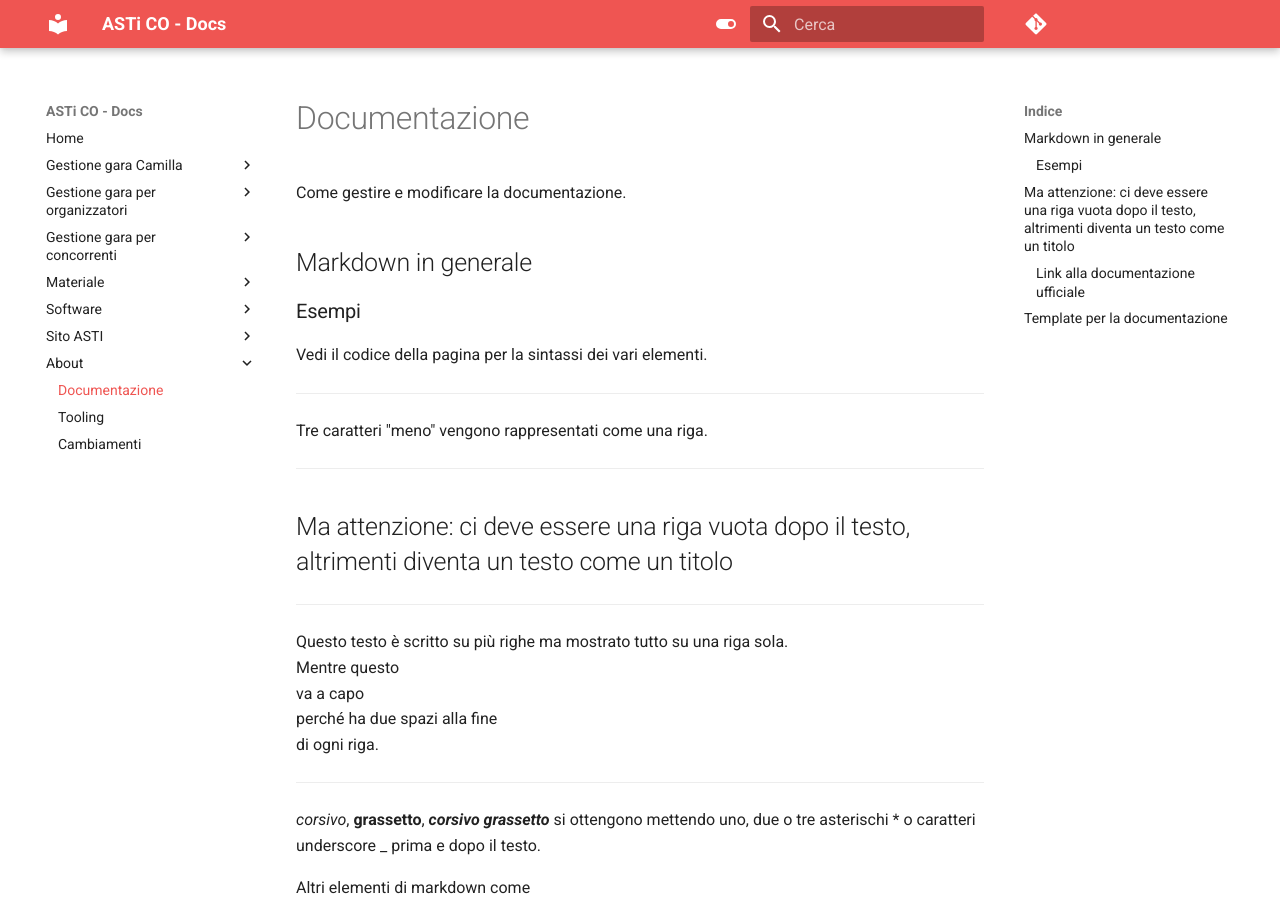
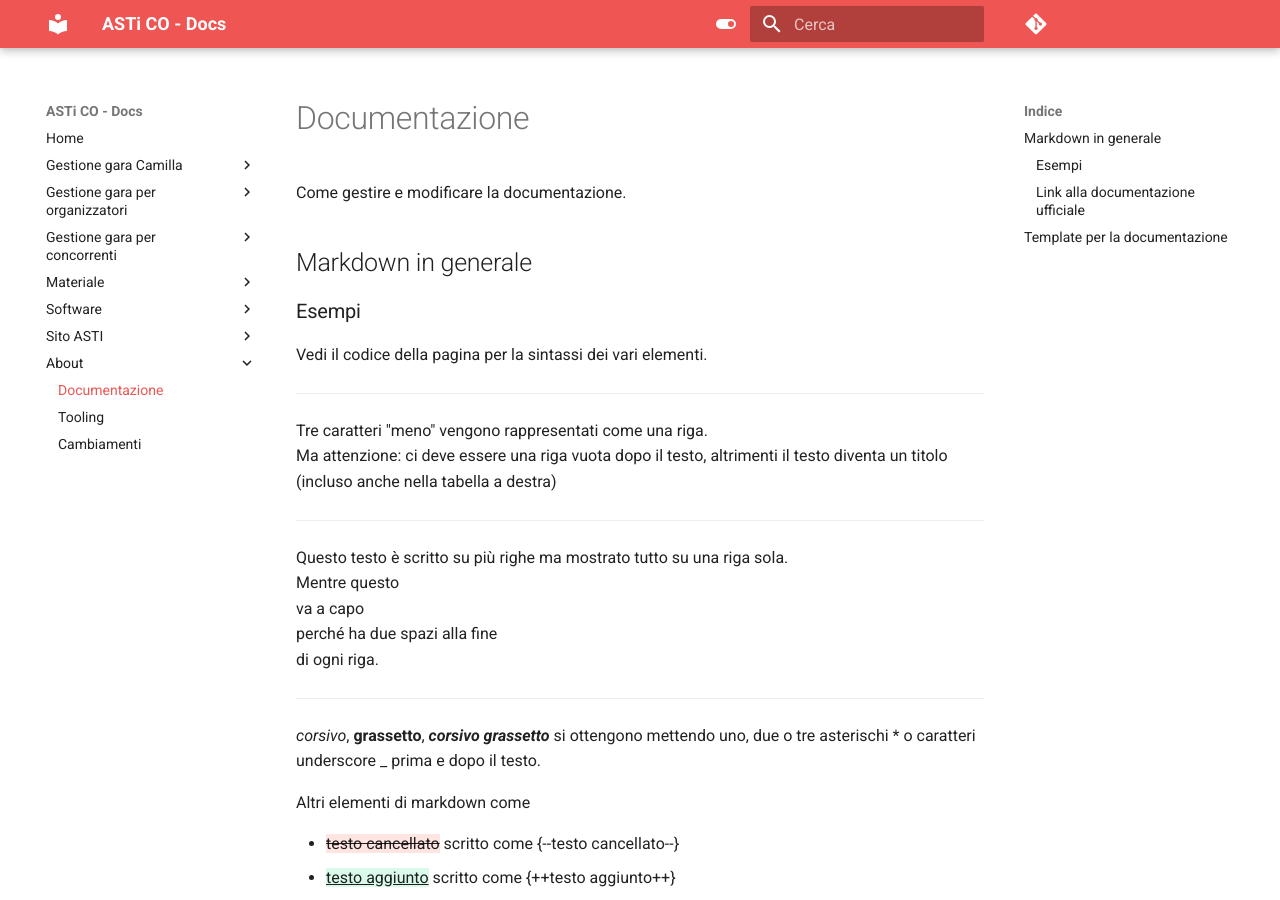
Before and after one commit to asti-co/doc, an MkDocs documentation site: the page built from docs/about/documentazione.md, in a window 1280 px wide and 900 px high. Built offline with MkDocs 1.6.1 and Material for MkDocs 9.7.7, drawn with Linux system fonts in a browser that asks for light colours; comment, search, counter and statistics services are not loaded.

Commit message:
Correzione ---

```diff
--- a/docs/about/documentazione.md
+++ b/docs/about/documentazione.md
@@ -8,10 +8,7 @@ Vedi il codice della pagina per la sintassi dei vari elementi.
 
 ---
 Tre caratteri "meno" vengono rappresentati come una riga.
-
----
-Ma attenzione: ci deve essere una riga vuota dopo il testo, altrimenti diventa un testo come un titolo
----
+Ma attenzione: ci deve essere una riga vuota dopo il testo, altrimenti il testo diventa un titolo (incluso anche nella tabella a destra)
 
 ---
 Questo testo è scritto
```
